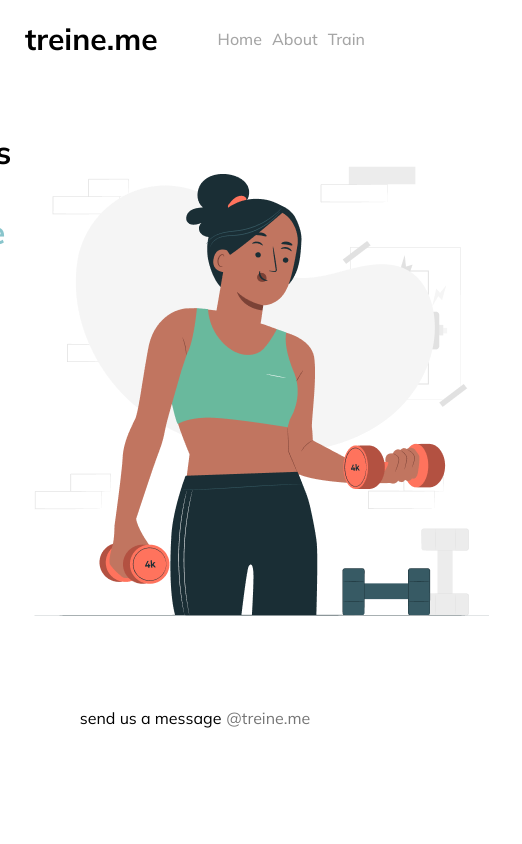
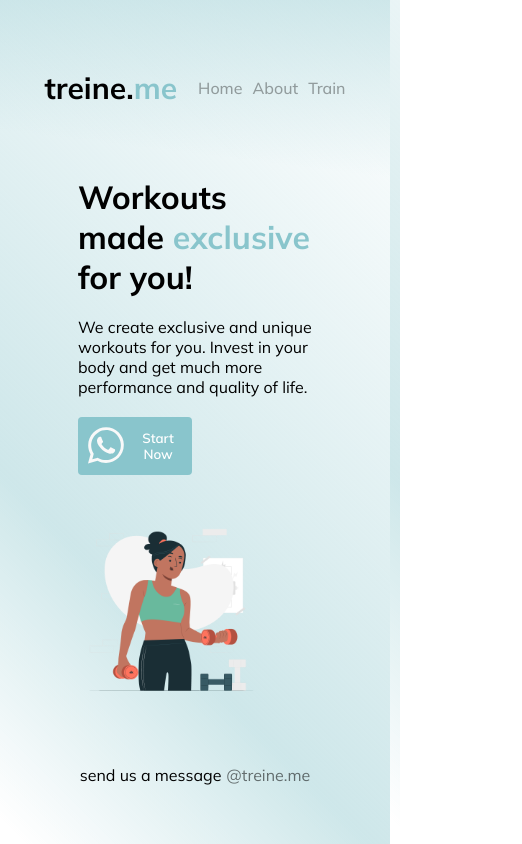
Before and after one commit to RodrigoCarvalho-Dev/Project_2_RocketSeat_Explorer, a plain HTML site: page index.html in a window 390 px wide. Shown: the whole page, 522 px wide, since content can reach past the window. Drawn offline with Linux system fonts and the light colour scheme.

Commit message:
Add files via upload

```diff
--- a/index.html
+++ b/index.html
@@ -7,9 +7,9 @@
     <link rel="stylesheet" href="./src/style/index.css">
 </head>
 <body>
-
+    <div id="page">
         <header id="header">
-        <h1 id="title">treine.me</h1>
+            <h1 id="title" >treine.<span class="color">me</span></h1>
                 <div id="nav">
                     <a href="" class="link">
                         Home
@@ -24,9 +24,9 @@
         </header>
 
         <main id="main">
-        <div id="text_main">
+            <div id="text_main" >
                 <h1 id="title_main">
-                workouts made
+                    Workouts made
                     <span class="color">exclusive</span> for you!
                 </h1>
                 <p>
@@ -34,10 +34,13 @@
     Invest in your body and get much more performance
     and quality of life.
                 </p>
+                    <div>
                         <button id="button_main">
-                <img src="public/svg/path4.svg" alt="Whatsapp_button_image"/>
+                            <img id="whatsapp_img" src="public/svg/path4.svg" alt="Whatsapp_button_image"/>
                             <p>Start Now</p>
                         </button>
+                    </div>
+
             </div>
 
             <div>
@@ -52,7 +55,11 @@ and quality of life.
             <a href="http://instagram.com/treine.me/" target="_blank" rel="noopener noreferrer">
                 @treine.me
             </a>
+
         </footer>
+
+    </div>
+
 
 </body>
 </html>
--- a/src/style/index.css
+++ b/src/style/index.css
@@ -1,8 +1,13 @@
+@tailwind base;
+@tailwind components;
+@tailwind utilities;
+
 @import url('https://fonts.googleapis.com/css2?family=Mulish:ital,wght@0,200..1000;1,200..1000&display=swap');
 
 :root{
     --font-Mulish : 'Mulish';
     --color_green_light : #89C5CC ;
+    --color_green_invisible : #89C5CC6A;
 }
 
 
@@ -13,6 +18,19 @@ body{
     justify-content: center;
     flex-direction: column;
     overflow-x: hidden;
+    background: linear-gradient( 45deg , #fff 2% , var(--color_green_invisible) 30% , #fff 100%);
+    min-height : 100vh ;
+
+}
+
+#page{
+    display: flex;
+    align-items: center;
+    justify-content: center;
+    flex-direction: column;
+    width: 100%;
+    min-height: 100vh;
+    background: linear-gradient(7deg , #ffffff00 80% , var(--color_green_invisible) 100% );
 }
 
 *{
@@ -26,13 +44,16 @@ body{
 }
 
 #header{
+    position: relative;
+    top: 0;
+    left: 0;
     display: flex;
     justify-content: space-around;
     flex-direction: row;
     align-items: center;
     gap: 10px;
     padding: 20px;
-    width: 100vw;
+    width: 90%;
 }
 
 #title{
@@ -56,7 +77,8 @@ body{
 }
 
 .link:hover{
-    color: #000000;
+    font-weight: bold;
+    color: var(--color_green_light);
 }
 
 #main{
@@ -75,7 +97,8 @@ body{
     display: flex;
     align-items: center;
     justify-content: space-around;
-    width: 10vw;
+    align-content: center;
+    width: 100%;
     gap: 10px;
     color: #fff;
     background-color: var(--color_green_light);
@@ -84,6 +107,7 @@ body{
     border-radius: 4px;
     border: transparent;
     transition: 0.2s ease;
+    cursor: pointer;
 }
 
 #button_main p{
@@ -91,15 +115,17 @@ body{
 }
 
 #button_main:hover{
-    background-color: #89c5ccd7;
+    background-color: #89c5cc9A;
 }
 
 
 #text_main{
     display: flex;
     flex-direction: column;
+    align-items: flex-start;
+    justify-content: flex-start;
     gap: 20px;
-    width: 30%;
+    width: 50%;
 }
 
 
@@ -121,5 +147,49 @@ body{
 }
 
 #footer a:hover{
-    color: #000000;
+    color: var(--color_green_light);
 }
+
+
+@media screen and (max-width: 600px) and (max-height: 900px) {
+    #main {
+        flex-direction: column;
+        align-items: center;
+        justify-content: center;
+        width: 60%;
+    }
+
+    img {
+        width: 80%;
+    }
+
+    #header {
+
+       width: 80%;
+
+    }
+
+    #whatsapp_img {
+
+        width: 50%;
+    }
+
+    #text_main {
+
+        width: 100%;
+
+    }
+
+    footer {
+        position: relative;
+        top: 0px;
+        left: 0px;
+
+        width: 100%;
+        display: flex;
+        align-items: center;
+        justify-content: center;
+
+    }
+
+}
```
Also changed, not shown: tailwind.config.js (added, +10 -0 lines). Lines whose indentation alone changed are shown as unchanged.
